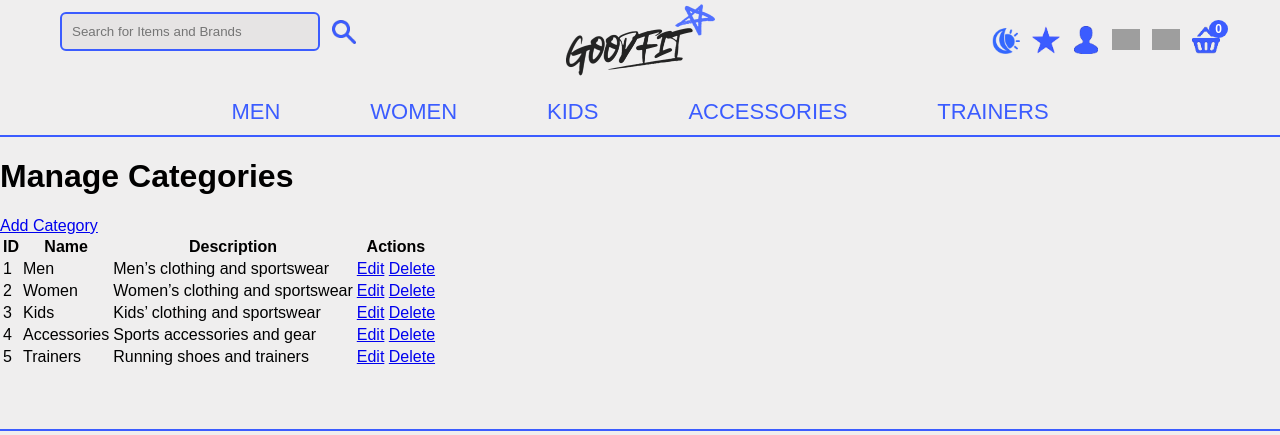
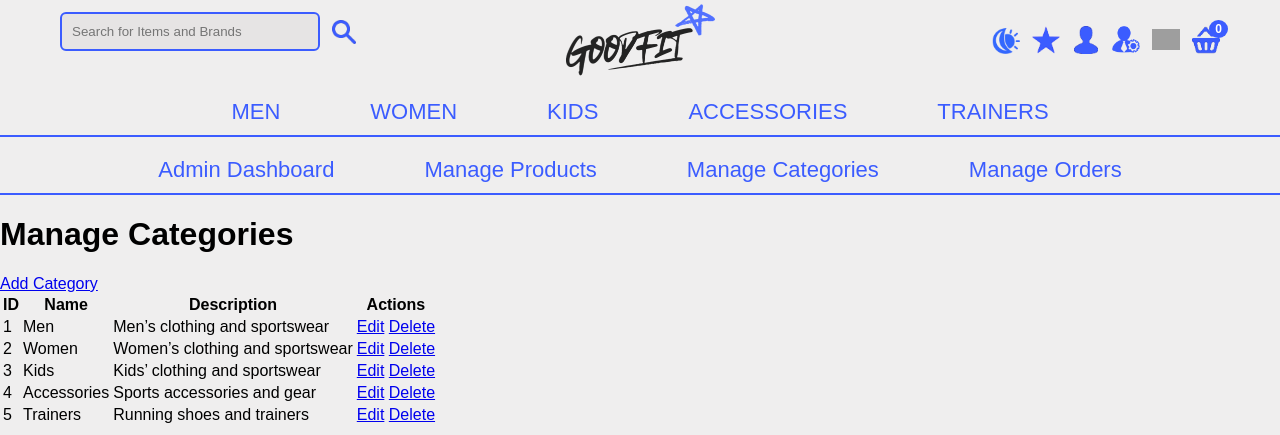
Before and after one commit to KA45JAZ/Team-66, a PHP site: page /admin_categories.php in a window 1280 px wide. Shown: the top 435 px of the page. Run offline with PHP 8.4, Linux system fonts and the light colour scheme; a user stored in the database is signed in; data comes from the database, SQL or seed files in the repository; grey boxes are pictures that could not be loaded.

Commit message:
admin dashboard further additions

```diff
--- a/admin_dashboard.php
+++ b/admin_dashboard.php
@@ -25,7 +25,8 @@ $totalProducts = $db->query("SELECT COUNT(*) FROM products")->fetchColumn();
 ------------------------------ */
 
 $recentOrdersStmt = $db->query("
-    SELECT o.order_id, o.total_amount, o.status, o.order_date, u.username
+    SELECT o.order_id, o.total_amount, o.status, o.order_date,
+           CONCAT(u.first_name, ' ', u.last_name) AS full_name
     FROM orders o
     JOIN users u ON o.user_id = u.user_id
     ORDER BY o.order_date DESC
@@ -123,7 +124,7 @@ foreach ($statusCounts as $row) {
             <?php foreach ($recentOrders as $order): ?>
                 <tr>
                     <td><?= $order['order_id'] ?></td>
-                    <td><?= htmlspecialchars($order['username']) ?></td>
+                    <td><?= htmlspecialchars($order['full_name']) ?></td>
                     <td>£<?= number_format($order['total_amount'], 2) ?></td>
                     <td><?= $order['status'] ?></td>
                     <td><?= $order['order_date'] ?></td>
--- a/admin_orders.php
+++ b/admin_orders.php
@@ -4,7 +4,8 @@ require 'admin_check.php';
 require 'connectdb.php';
 
 $stmt = $db->query("
-    SELECT o.order_id, o.user_id, o.total_amount, o.status, o.order_date, u.username
+    SELECT o.order_id, o.user_id, o.total_amount, o.status, o.order_date,
+    CONCAT(u.first_name, ' ', u.last_name) AS full_name
     FROM orders o
     JOIN users u ON o.user_id = u.user_id
     ORDER BY o.order_date DESC
@@ -31,7 +32,7 @@ $orders = $stmt->fetchAll();
             <?php foreach ($orders as $order): ?>
                 <tr>
                     <td><?= $order['order_id'] ?></td>
-                    <td><?= htmlspecialchars($order['username']) ?></td>
+                    <td><?= htmlspecialchars($order['full_name']) ?></td>
                     <td>£<?= number_format($order['total_amount'], 2) ?></td>
                     <td>
                         <span class="status-badge status-<?= strtolower($order['status']) ?>">
--- a/admin_view_order.php
+++ b/admin_view_order.php
@@ -12,7 +12,7 @@ $order_id = $_GET['id'];
 
 // Fetch order
 $stmt = $db->prepare("
-    SELECT o.*, u.username, u.email
+    SELECT o.*, CONCAT(u.first_name, ' ', u.last_name) AS full_name, u.email
     FROM orders o
     JOIN users u ON o.user_id = u.user_id
     WHERE o.order_id = :id
@@ -102,7 +102,7 @@ if ($_SERVER['REQUEST_METHOD'] === 'POST') {
     <form method="POST" class="admin-form">
         <select name="status" required>
             <?php
-            $statuses = ['Pending', 'Processing', 'Shipped', 'Completed', 'Cancelled'];
+            $statuses = ['Pending', 'Shipped', 'Delivered', 'Cancelled'];
             foreach ($statuses as $status):
             ?>
                 <option value="<?= $status ?>" <?= $order['status'] === $status ? 'selected' : '' ?>>
--- a/navbar.php
+++ b/navbar.php
@@ -67,5 +67,13 @@ $is_admin = $is_logged_in && $_SESSION['role'] === 'admin';
     <a href="category.php?cat=4">ACCESSORIES</a>
     <a href="category.php?cat=5">TRAINERS</a>
   </nav>
+  <?php if ($_SESSION['role'] === 'admin'): ?>
+    <nav class="bottom-nav">
+      <a href="admin_dashboard.php">Admin Dashboard</a>
+      <a href="admin_products.php">Manage Products</a>
+      <a href="admin_categories.php">Manage Categories</a>
+      <a href="admin_orders.php">Manage Orders</a>
+    </nav>
+  <?php endif; ?>
 
 </header>
--- a/order_view.php
+++ b/order_view.php
@@ -67,7 +67,7 @@ $items = $item_stmt->fetchAll();
 
             <hr>
 
-            <h3 class="order-total">Total Paid: £<?= number_format($order['total_price'], 2) ?></h3>
+            <h3 class="order-total">Total Paid: £<?= number_format($order['total_amount'], 2) ?></h3>
         </div>
 
         <!-- RIGHT: Delivery -->
--- a/orders.php
+++ b/orders.php
@@ -42,7 +42,7 @@ $orders = $stmt->fetchAll();
                 <tr>
                     <td>#<?= $o['order_id'] ?></td>
                     <td><?= date("d M Y, H:i", strtotime($o['order_date'])) ?></td>
-                    <td>£<?= number_format($o['total_price'], 2) ?></td>
+                    <td>£<?= number_format($o['total_amount'], 2) ?></td>
                     <td>
                         <a href="order_view.php?id=<?= $o['order_id'] ?>" class="view-btn">View</a>
                     </td>
```
Also changed, not shown: logout.php (deleted, +0 -12 lines), images/admin.png (added), images/admin2.png (added).
